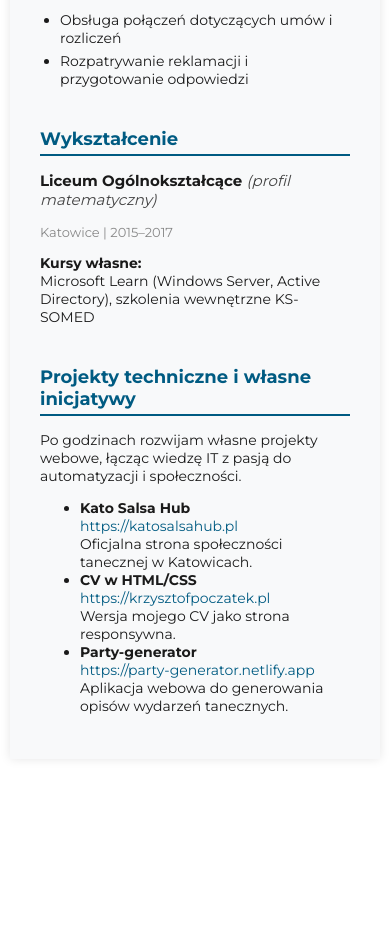
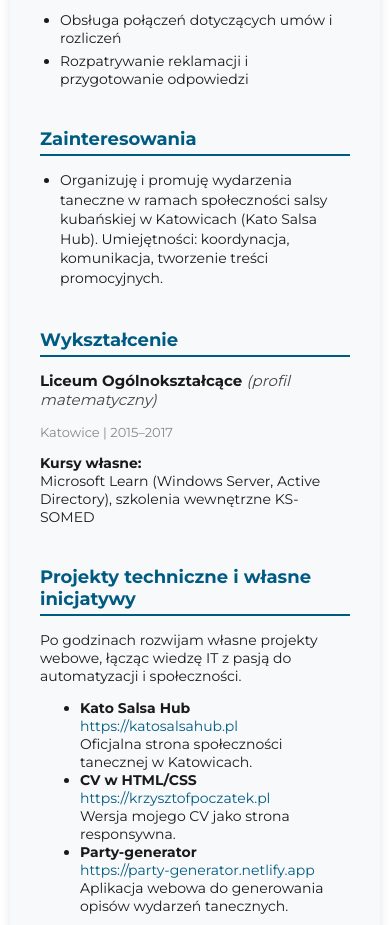
Before and after one commit to TwojaStronaWWW/Moje-CV, a plain HTML site: page index.html in a window 390 px wide. Shown: the part 1545-2470 px from the top of the page. Before the commit the page ends 2324 px from the top, so only its background shows below. Drawn offline with Linux system fonts and the light colour scheme.

Commit message:
Aktualizacja CV: sekcja Zainteresowania ujednolicona wizualnie

```diff
--- a/css/style.css
+++ b/css/style.css
@@ -178,4 +178,67 @@ body {
   .skills-item::before {
     left: calc(50% - 60px);
   }
+  /* === Animations (zoptymalizowane animate.css) === */
+.animated {
+  animation-duration: 1s;
+  animation-fill-mode: both;
 }
+
+@keyframes fadeIn {
+  from { opacity: 0; }
+  to { opacity: 1; }
+}
+.fadeIn {
+  animation-name: fadeIn;
+}
+
+@keyframes fadeInUp {
+  from {
+    opacity: 0;
+    transform: translateY(20px);
+  }
+  to {
+    opacity: 1;
+    transform: translateY(0);
+  }
+}
+.fadeInUp {
+  animation-name: fadeInUp;
+}
+
+@keyframes bounce {
+  0%, 20%, 50%, 80%, 100% { transform: translateY(0); }
+  40% { transform: translateY(-25px); }
+  60% { transform: translateY(-10px); }
+}
+.bounce {
+  animation-name: bounce;
+}
+
+.interests-title {
+  color: #005b82;
+  font-size: 18px;
+  border-bottom: 2px solid #005b82;
+  padding-bottom: 4px;
+  margin-top: 40px;
+  margin-bottom: 15px;
+}
+
+.interests-list {
+  list-style: disc;
+  padding-left: 20px;
+  margin-bottom: 30px;
+}
+
+.interests-item {
+  margin-bottom: 10px;
+  font-size: 14px;
+  line-height: 1.6;
+}
+.interests-item {
+  margin-bottom: 5px;
+  line-height: 1.4em;
+}
+
+
+}
--- a/index.html
+++ b/index.html
@@ -150,6 +150,17 @@
     <li class="experience-item">Rozpatrywanie reklamacji i przygotowanie odpowiedzi</li>
   </ul>
 </section>
+<section class="education">
+  <h2 class="education-title animated fadeInUp">Zainteresowania</h2>
+
+  <ul class="experience interests-list animated fadeIn">
+    <li class="interests-item">
+      Organizuję i promuję wydarzenia taneczne w ramach społeczności salsy kubańskiej w Katowicach (Kato Salsa Hub).
+      Umiejętności: koordynacja, komunikacja, tworzenie treści promocyjnych.
+    </li>
+  </ul>
+</section>
+
 
 
         <section class="education">
```
